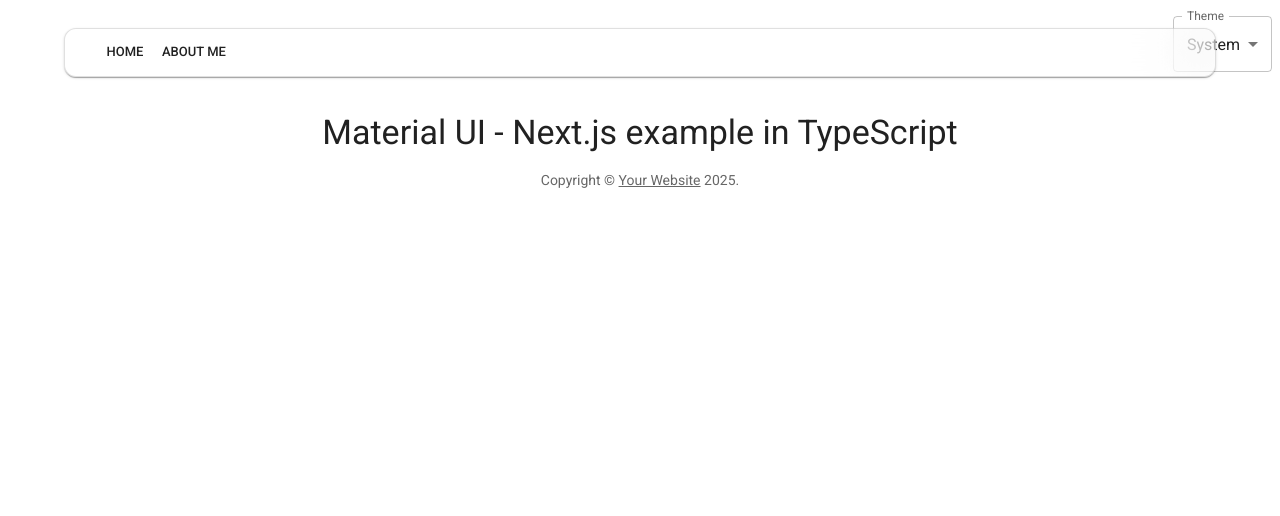
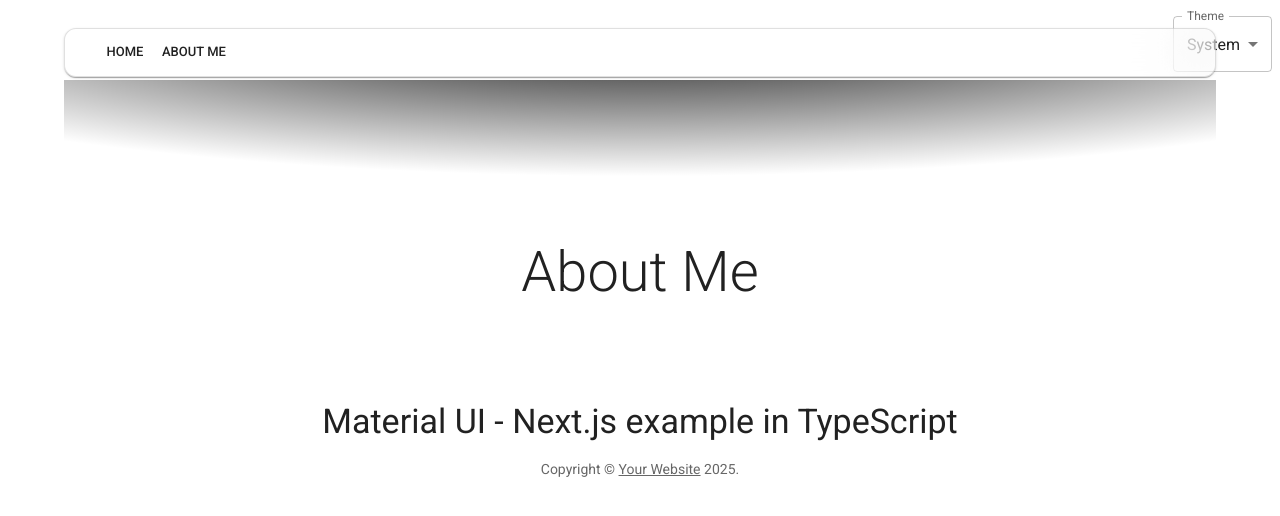
Before and after one commit to carter-benson/CSC325ClassProject, a Next.js app in the folder website/: page /about in a window 1280 px wide. Shown: the top 516 px of the page. Built offline with nearby package versions, Linux system fonts and the light colour scheme; some icons are missing; what @mui/material-nextjs would draw is missing.

Commit message:
updated website content, added routing to hero content

```diff
--- a/website/package.json
+++ b/website/package.json
@@ -18,7 +18,8 @@
     "@mui/material-nextjs": "latest",
     "next": "^15.0.0",
     "react": "^19.0.0",
-    "react-dom": "^19.0.0"
+    "react-dom": "^19.0.0",
+    "react-router-dom": "^7.3.0"
   },
   "devDependencies": {
     "@types/node": "latest",
--- a/website/src/app/about/page.tsx
+++ b/website/src/app/about/page.tsx
@@ -6,19 +6,23 @@
 import NextLink from 'next/link';
 import Copyright from '@/components/Copyright';
 import AppAppBar from '@/components/AppAppBar';
+import Hero from '@/components/Hero';
 
 export default function About() {
   return (
     <Container maxWidth="lg">
       <Box
         sx={{
-          my: 4,
+          mt: 0,
+          mb: 4,
           display: 'flex',
           flexDirection: 'column',
           justifyContent: 'center',
           alignItems: 'center',
         }}
       >
+
+        <Hero />
 
         <AppAppBar />
 
--- a/website/src/app/page.tsx
+++ b/website/src/app/page.tsx
@@ -22,7 +22,8 @@
     <Container maxWidth="lg">
       <Box
         sx={{
-          my: 4,
+          mt: 0,
+          mb: 4,
           display: 'flex',
           flexDirection: 'column',
           justifyContent: 'center',
@@ -42,7 +43,6 @@
               width: { sm: '100%', md: '80%' },
             }}
             >
-
             Currently studying computer science at Mercer University, Macon GA.
         </Typography>
 
--- a/website/src/components/Hero.tsx
+++ b/website/src/components/Hero.tsx
@@ -8,6 +8,8 @@
 import Typography from '@mui/material/Typography';
 import visuallyHidden from '@mui/utils/visuallyHidden';
 import { styled } from '@mui/material/styles';
+
+import { BrowserRouter as Router, Route, Routes, useLocation } from 'react-router-dom';
 
 const StyledBox = styled('div')(({ theme }) => ({
   alignSelf: 'center',
@@ -33,6 +35,57 @@
     borderColor: (theme.vars || theme).palette.grey[700],
   }),
 }));
+
+function GetTitleText() {
+  const location = useLocation();
+  let titleText: string = '';
+
+  if (location.pathname == '/') {
+    titleText = 'Home';
+  } else if (location.pathname == '/about') {
+    titleText = 'About Me';
+    // anticipate edge case of not getting a valid location
+  } else {
+    titleText = 'Title';
+  }
+
+  return (
+    <Typography
+      variant="h1"
+      sx={{
+        display: 'flex',
+        flexDirection: { xs: 'column', sm: 'row' },
+        alignItems: 'center',
+        fontSize: 'clamp(3rem, 10vw, 3.5rem)',
+      }}
+    >
+      {titleText}
+    </Typography>
+  );
+}
+
+function RoutePage() {
+  // only render if page is currently loaded
+  const [hasMounted, setHasMounted] = React.useState(false);
+
+  React.useEffect(() => {
+    setHasMounted(true);
+  }, []);
+
+  if (!hasMounted) {
+    return null;
+  }
+
+
+  return (
+    <Router>
+      <Routes>
+        <Route path='/' element={<GetTitleText />} />
+        <Route path='/about' element={<GetTitleText />} />
+      </Routes>
+    </Router>
+  );
+}
 
 export default function Hero() {
   return (
@@ -64,17 +117,9 @@
           useFlexGap
           sx={{ alignItems: 'center', width: { xs: '100%', sm: '70%' } }}
         >
-          <Typography
-            variant="h1"
-            sx={{
-              display: 'flex',
-              flexDirection: { xs: 'column', sm: 'row' },
-              alignItems: 'center',
-              fontSize: 'clamp(3rem, 10vw, 3.5rem)',
-            }}
-          >
-            Home&nbsp;
-          </Typography>
+
+        <RoutePage />
+
         </Stack>
       </Container>
     </Box>
```
Also changed, not shown: 1 other file (tests, documents, lock files or other folders).
